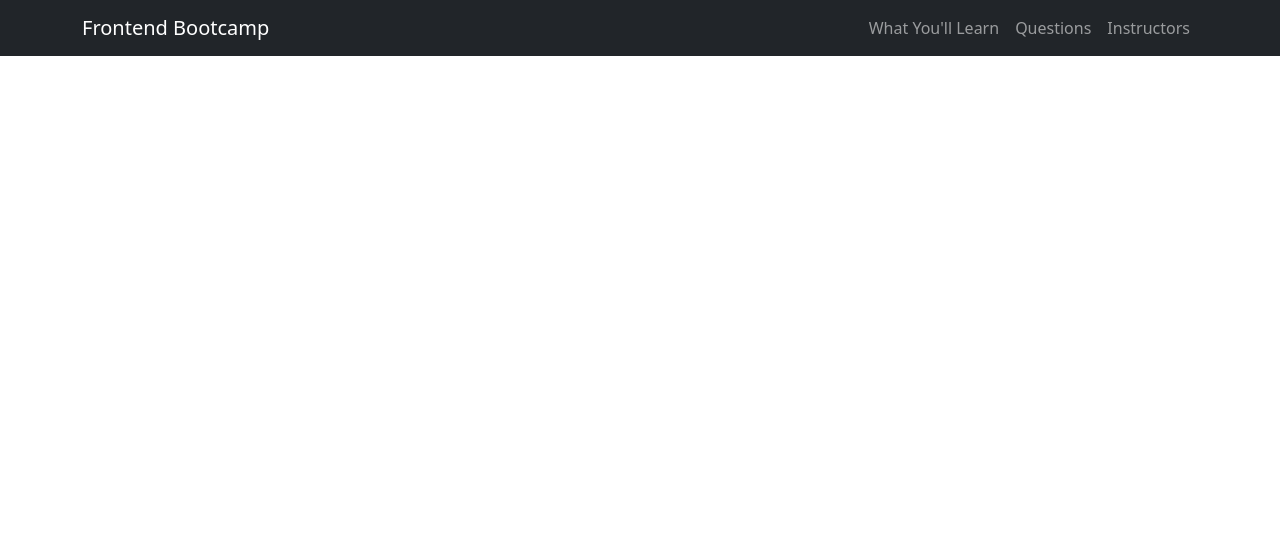
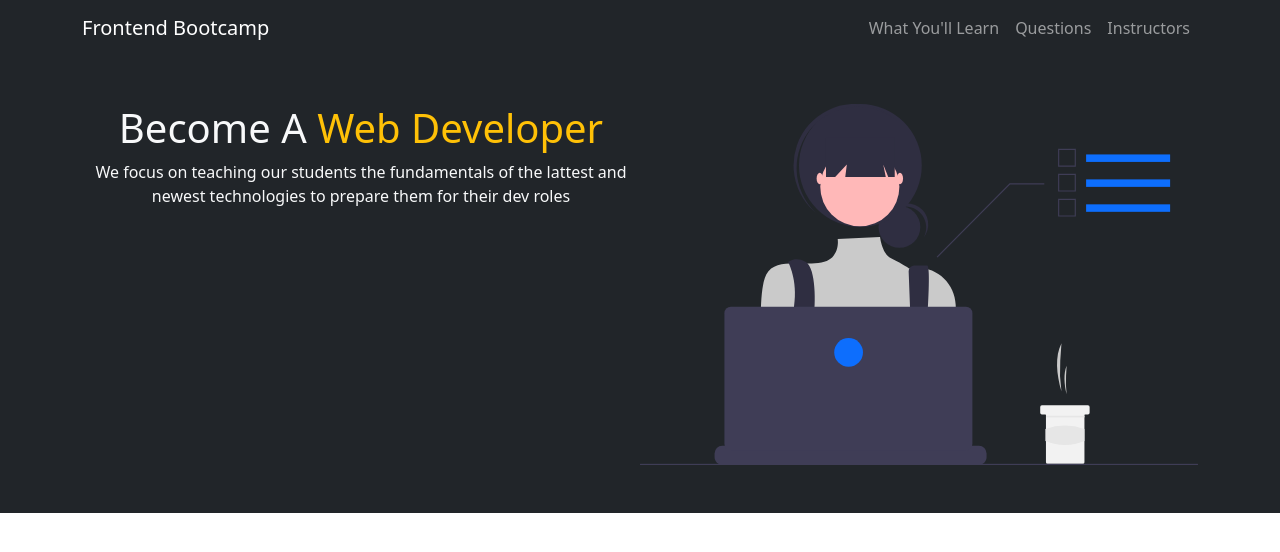
Before and after one commit to Megagig/Frontend-Bootcamp, a website: page index.html in a window 1280 px wide. Drawn offline with nearby package versions, Linux system fonts and the light colour scheme.

Commit message:
Fix linters

```diff
--- a/index.html
+++ b/index.html
@@ -41,7 +41,18 @@
         </div>
       </div>
     </nav>
-
+    <!-----------------------------------------Showcase Area---------------------->
+    <section class="bg-dark text-light p-5 text-center">
+        <div class="container">
+            <div class="d-sm-flex">
+                <div>
+                    <h1>Become A <span class="text-warning">Web Developer</span> </h1>
+                    <p>We focus on teaching our students the fundamentals of the lattest and newest technologies to prepare them for their dev roles</p>
+                </div>
+                <img class="img-fluid w-50" src="img/showcase.svg" alt="">
+            </div>
+        </div>
+    </section>
     <script
       src="https://cdn.jsdelivr.net/npm/bootstrap@5.3.0-alpha3/dist/js/bootstrap.bundle.min.js"
       integrity="sha384-ENjdO4Dr2bkBIFxQpeoTz1HIcje39Wm4jDKdf19U8gI4ddQ3GYNS7NTKfAdVQSZe"
--- a/styles.css
+++ b/styles.css
@@ -0,0 +1,4 @@
+* {
+  margin: 0;
+  box-sizing: border-box;
+}
```
Also changed, not shown: .github/workflows/linters.yml.
